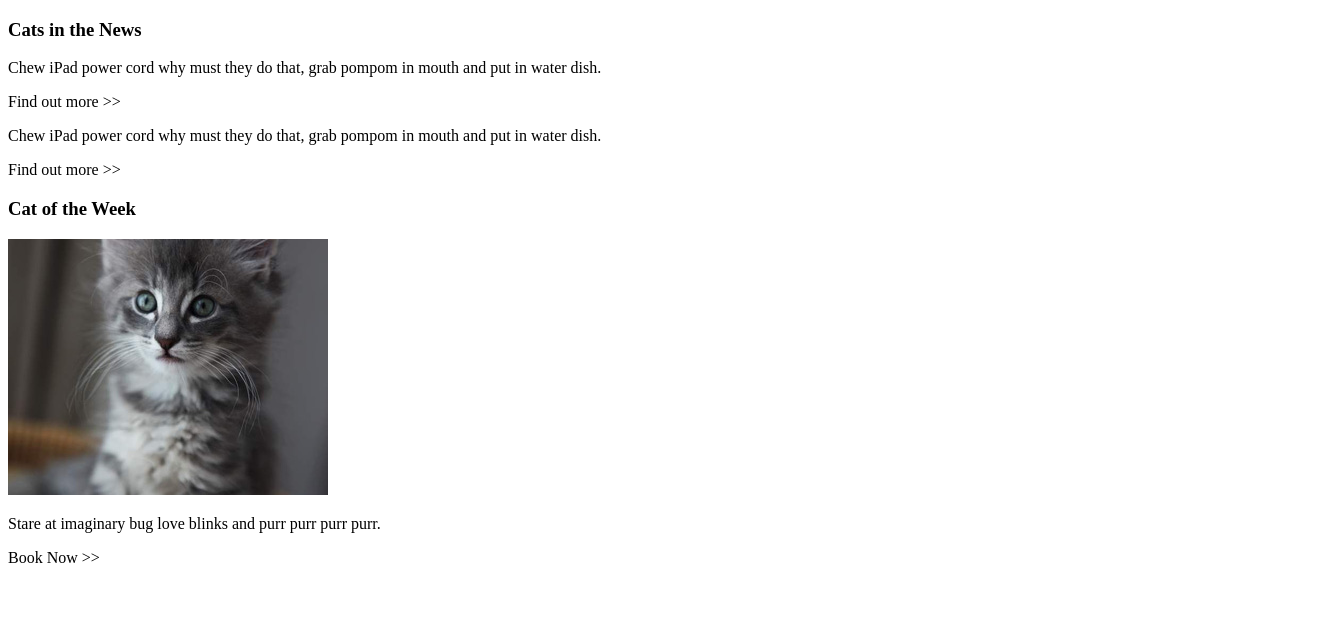
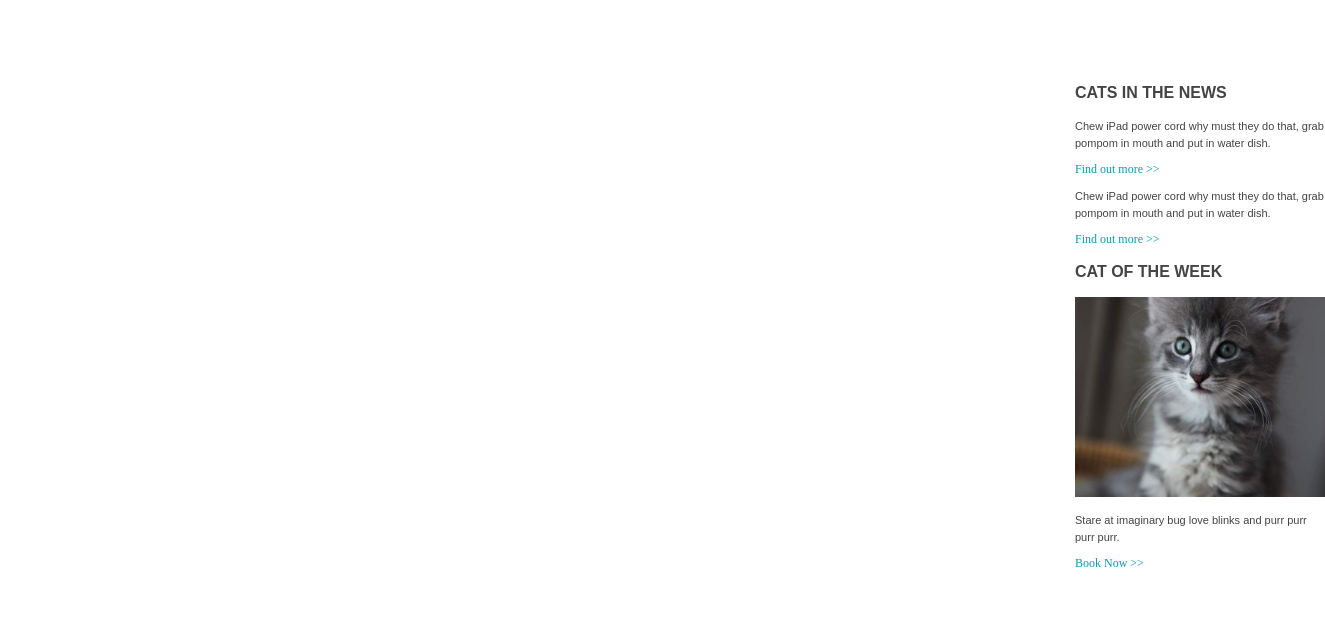
Before and after one commit to ladyb411/mock-up-exercise, a plain HTML site: page index.html in a window 1280 px wide. Shown: the whole page, 1325 px wide, since content can reach past the window. Drawn offline with Linux system fonts and the light colour scheme.

Commit message:
updated html and css files

```diff
--- a/index.html
+++ b/index.html
@@ -3,36 +3,43 @@
   <head>
     <meta charset="UTF-8" />
     <title>Kitties To Go!</title>
+    <link href="style.css" rel="stylesheet" />
   </head>
+
   <body>
-    <aside>
+
+    <aside class="sidebar_right">
       <section>
         <h3>Cats in the News</h3>
         <P>
           Chew iPad power cord why must they do that, grab pompom in mouth and
           put in water dish.
         </P>
-        <nav>
+        <nav class="more-info">
           <a herf="#">Find out more >></a>
         </nav>
         <p>
           Chew iPad power cord why must they do that, grab pompom in mouth and
           put in water dish.
         </p>
-        <nav>
+        <nav class="more-info">
           <a herf="#">Find out more >></a>
         </nav>
 
       <section>
         <h3>Cat of the Week</h3>
-        <img src="sidebar-cat.jpg" alt="headshot of kitten"/>
 
+        <img src="sidebar-cat.jpg" alt="headshot of kitten" class="aside-cat"/>
+
+<figcaption>
         <p>Stare at imaginary bug love blinks and purr purr purr purr.</p>
-        <nav>
+</figcaption>
+        <nav class="more-info">
           <a herf="#">Book Now >></a>
         </nav>
 
       </section>
     </aside>
+
   </body>
 </html>
--- a/style.css
+++ b/style.css
@@ -0,0 +1,33 @@
+body {
+  color: #444;
+}
+
+.sidebar_right {
+  position: absolute;
+  left: 475px;
+  padding: 50px 0;
+  margin: 600px;
+  margin-top: 10px;
+}
+
+h3 {
+  color: #444;
+  font-family: Arial, Helvetica, sans-serif;
+  text-transform: uppercase;
+  font-size: 16px;
+}
+p {
+  font-family: Arial, Helvetica, sans-serif;
+
+  font-size: 11px;
+  line-height: 1.5;
+}
+.more-info {
+  color: #1098ad;
+  font-size: 12px;
+  cursor: pointer;
+}
+.aside-cat {
+  width: 250px;
+  height: 200px;
+}
```
